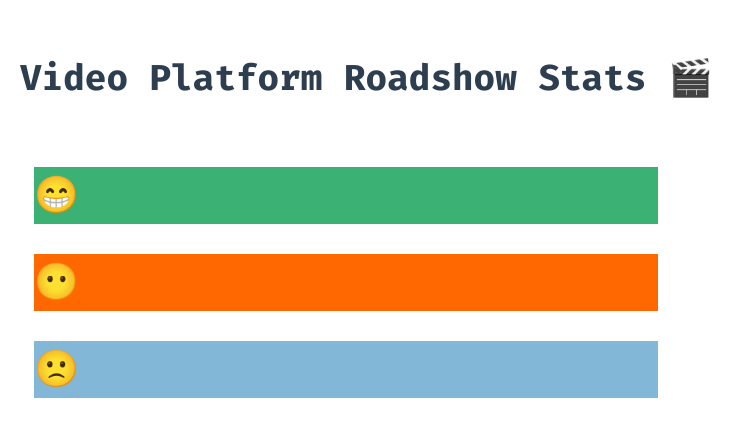
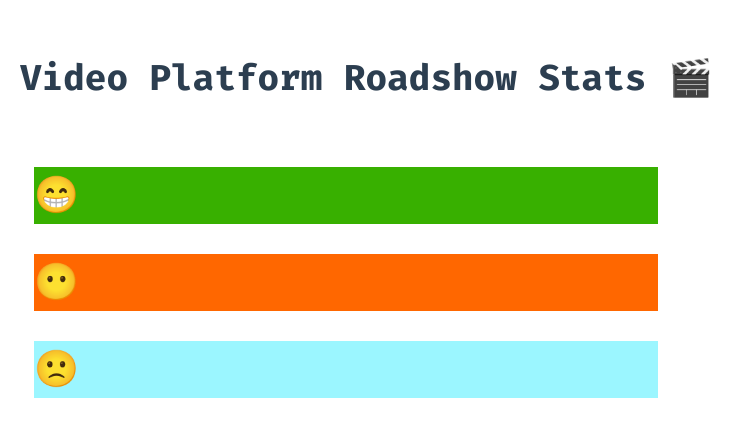
Before and after one commit to namratasiv/vue-feedback-display, a Vue app: page / in a window 1280 px wide. Shown: the top 436 px of the page, without its empty margins (0-753 px from the left). Built offline with nearby package versions, Linux system fonts and the light colour scheme; no server answers.

Commit message:
Add files via upload

```diff
--- a/src/assets/base.css
+++ b/src/assets/base.css
@@ -118,7 +118,7 @@ body {
 
 footer{
   margin-bottom: 200px;
-  align-items: end;
+z-index: -1;
 }
 
 .panel {
@@ -349,7 +349,7 @@ div[class*="-stats"] span:hover {
 
 .html {
   /* width: 85%; */
-  background-color: #3bb273;
+  background-color: #38b000;
   animation: slide-left 0.9s ease-in-out 1s both;
   -webkit-animation: slide-left 0.9s ease-in-out 1s both;
   animation-delay: 0.1s;
@@ -371,7 +371,7 @@ div[class*="-stats"] span:hover {
 
 .js {
 
-  background-color: #82b7d7;
+  background-color: #9bf6ff;
   animation: slide-left 1s ease-in-out 1s both;
   -webkit-animation: slide-left 1s ease-in-out 1s both;
    animation-delay: 0.3s;
```
